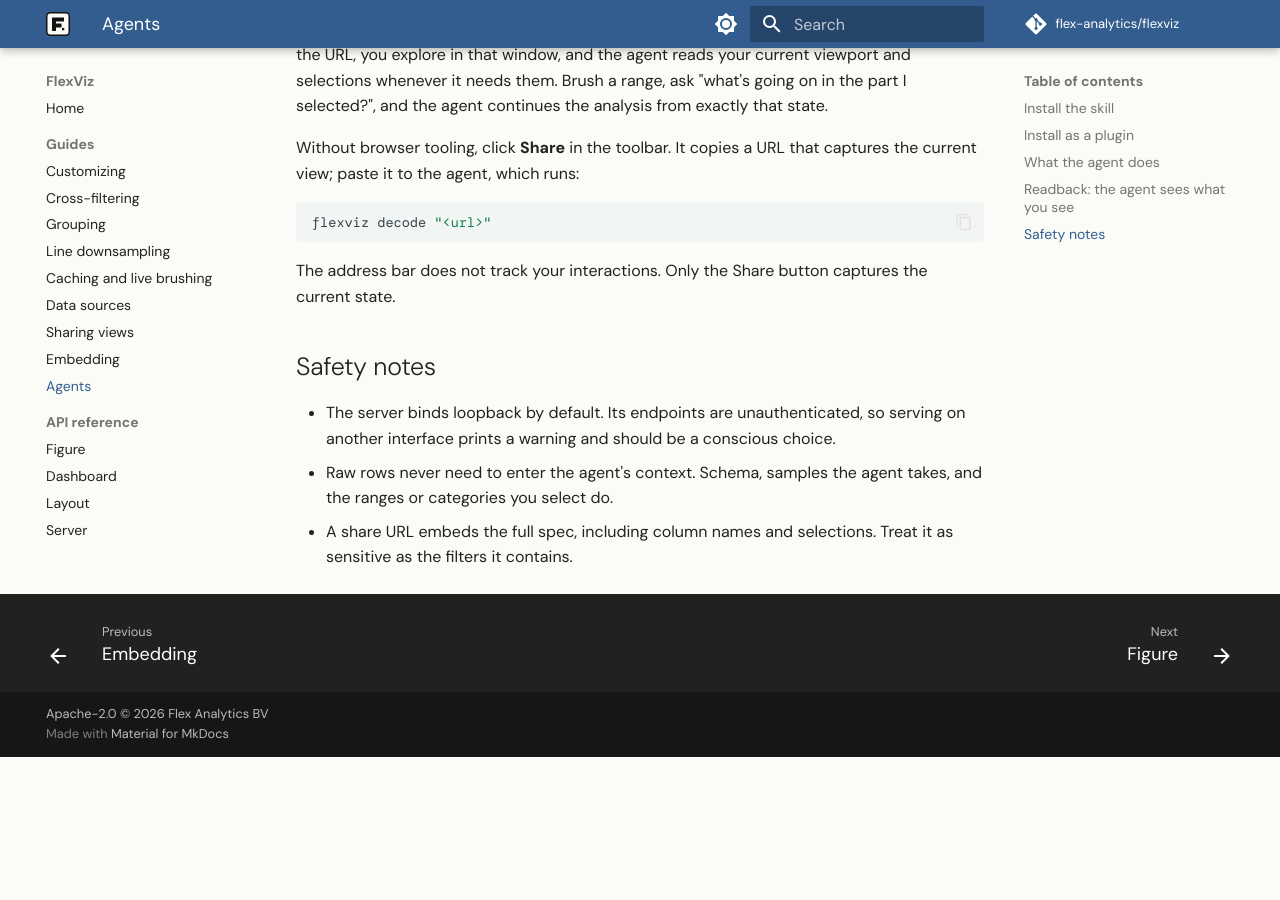
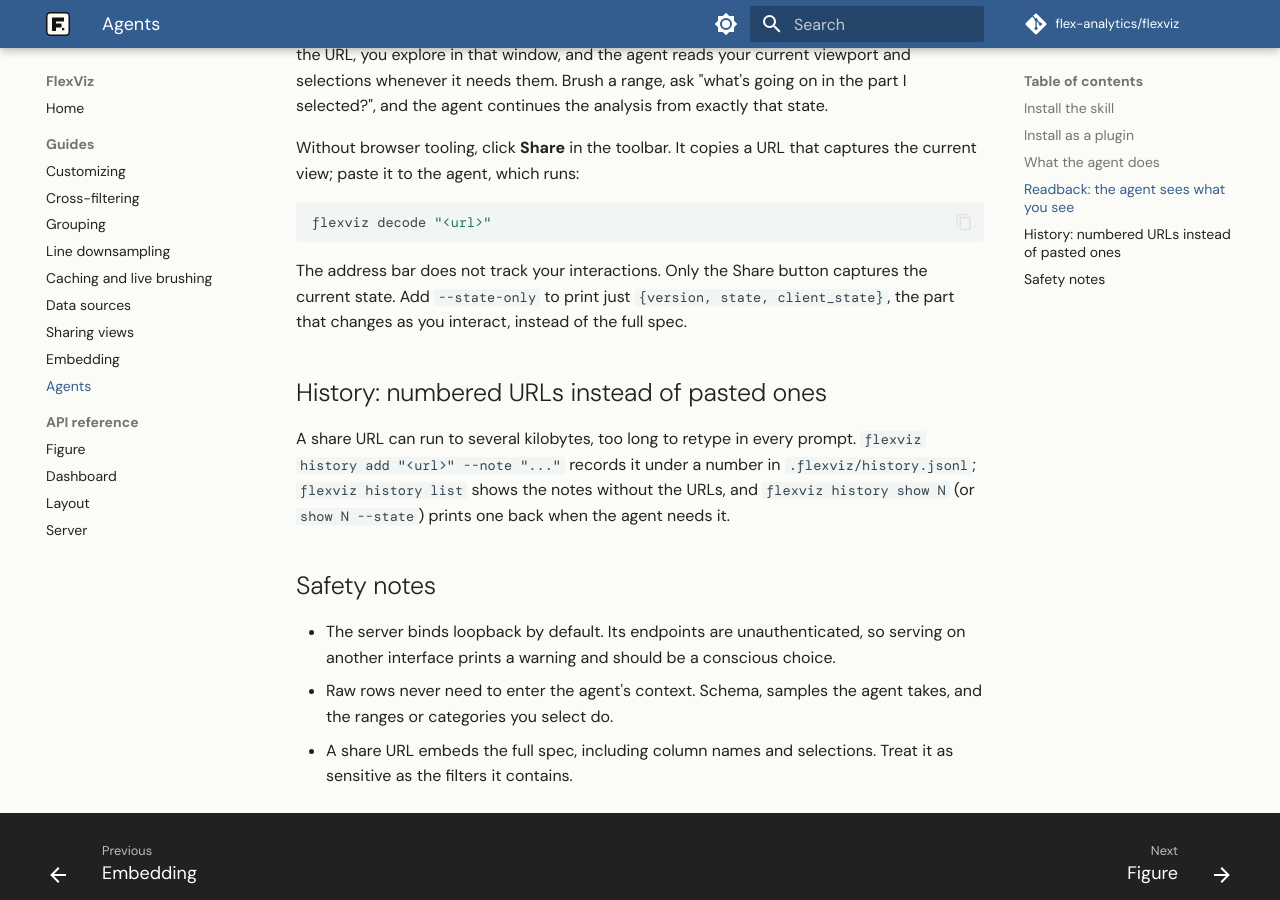
Before and after one commit to flex-analytics/flexviz, an MkDocs documentation site: the page built from docs/guides/ai-agents.md, in a window 1280 px wide and 900 px high, scrolled down 1900 px. Built offline with MkDocs 1.6.1 and Material for MkDocs 9.7.7, drawn with Linux system fonts in a browser that asks for light colours; some web fonts are replaced; comment, search, counter and statistics services are not loaded; before the commit the page ends 2657 px from its top, so only the background shows below that.

Commit message:
docs(cli): document history and decode --state-only

````diff
--- a/docs/guides/ai-agents.md
+++ b/docs/guides/ai-agents.md
@@ -103,7 +103,17 @@ flexviz decode "<url>"
 ```
 
 The address bar does not track your interactions. Only the Share button
-captures the current state.
+captures the current state. Add `--state-only` to print just
+`{version, state, client_state}`, the part that changes as you interact,
+instead of the full spec.
+
+## History: numbered URLs instead of pasted ones
+
+A share URL can run to several kilobytes, too long to retype in every
+prompt. `flexviz history add "<url>" --note "..."` records it under a
+number in `.flexviz/history.jsonl`; `flexviz history list` shows the notes
+without the URLs, and `flexviz history show N` (or `show N --state`) prints
+one back when the agent needs it.
 
 ## Safety notes
 
````
